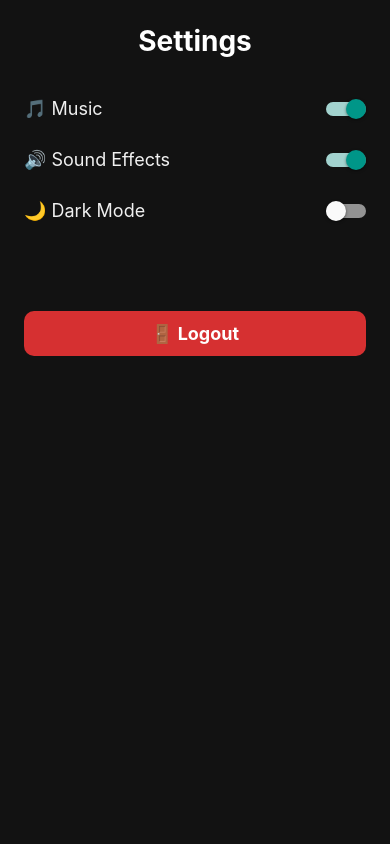
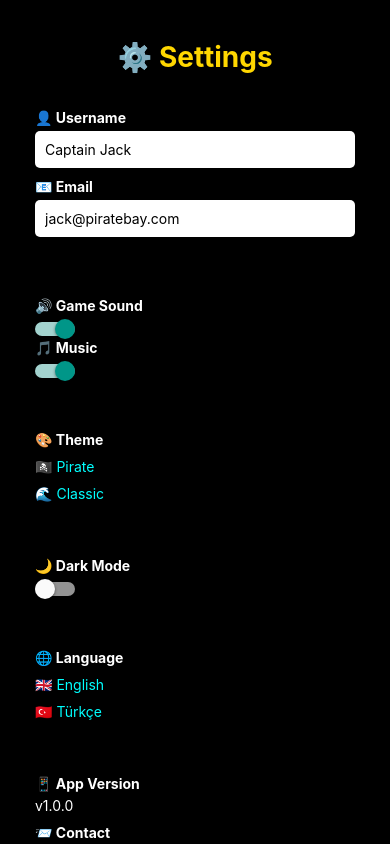
Before and after one commit to hasan-aydinoglu/perudo, a React Native app: screen /Settings in a window 390 px wide. Built offline with nearby package versions, Linux system fonts and the light colour scheme.

Commit message:
Initial commit for Perudo project

```diff
--- a/screens/SettingsScreen.js
+++ b/screens/SettingsScreen.js
@@ -1,82 +1,133 @@
+// SettingsScreen.js - Gelişmiş Ayarlar Sayfası (Siyah Arka Planlı)
 import React, { useState } from 'react';
 import {
-  View,
-  Text,
-  StyleSheet,
-  Switch,
-  TouchableOpacity,
-  Alert,
+  View, Text, StyleSheet, Image, Switch,
+  TouchableOpacity, TextInput, ScrollView, Alert, ImageBackground
 } from 'react-native';
 
 export default function SettingsScreen({ navigation }) {
+  const [isSoundOn, setIsSoundOn] = useState(true);
   const [isMusicOn, setIsMusicOn] = useState(true);
-  const [isSoundOn, setIsSoundOn] = useState(true);
+  const [username, setUsername] = useState('Captain Jack');
+  const [email, setEmail] = useState('jack@piratebay.com');
   const [isDarkMode, setIsDarkMode] = useState(false);
+  const [selectedTheme, setSelectedTheme] = useState('Pirate');
+  const [selectedLanguage, setSelectedLanguage] = useState('English');
 
   const handleLogout = () => {
     Alert.alert('Logged Out', 'You have been logged out.');
-    navigation.navigate('Login'); // LoginScreen'e döner
+    navigation.navigate('Login');
   };
 
   return (
-    <View style={styles.container}>
-      <Text style={styles.title}>Settings</Text>
+    <View style={{ flex: 1, backgroundColor: 'black' }}>
+      <ScrollView contentContainerStyle={styles.container}>
 
-      <View style={styles.settingRow}>
+        <Text style={styles.header}>⚙️ Settings</Text>
+
+        {/* Kullanıcı Bilgileri */}
+        <View style={styles.section}>
+          <Text style={styles.label}>👤 Username</Text>
+          <TextInput style={styles.input} value={username} onChangeText={setUsername} />
+
+          <Text style={styles.label}>📧 Email</Text>
+          <TextInput style={styles.input} value={email} onChangeText={setEmail} />
+        </View>
+
+        {/* Ses Ayarları */}
+        <View style={styles.section}>
+          <Text style={styles.label}>🔊 Game Sound</Text>
+          <Switch value={isSoundOn} onValueChange={setIsSoundOn} />
+
           <Text style={styles.label}>🎵 Music</Text>
           <Switch value={isMusicOn} onValueChange={setIsMusicOn} />
         </View>
 
-      <View style={styles.settingRow}>
-        <Text style={styles.label}>🔊 Sound Effects</Text>
-        <Switch value={isSoundOn} onValueChange={setIsSoundOn} />
+        {/* Tema Seçimi */}
+        <View style={styles.section}>
+          <Text style={styles.label}>🎨 Theme</Text>
+          <Text style={styles.button} onPress={() => setSelectedTheme('Pirate')}>🏴‍☠️ Pirate</Text>
+          <Text style={styles.button} onPress={() => setSelectedTheme('Classic')}>🌊 Classic</Text>
         </View>
 
-      <View style={styles.settingRow}>
+        {/* Koyu Mod */}
+        <View style={styles.section}>
           <Text style={styles.label}>🌙 Dark Mode</Text>
           <Switch value={isDarkMode} onValueChange={setIsDarkMode} />
         </View>
 
-      <TouchableOpacity style={styles.logoutButton} onPress={handleLogout}>
-        <Text style={styles.logoutText}>🚪 Logout</Text>
+        {/* Dil Seçimi */}
+        <View style={styles.section}>
+          <Text style={styles.label}>🌐 Language</Text>
+          <Text style={styles.button} onPress={() => setSelectedLanguage('English')}>🇬🇧 English</Text>
+          <Text style={styles.button} onPress={() => setSelectedLanguage('Türkçe')}>🇹🇷 Türkçe</Text>
+        </View>
+
+        {/* Hakkında & Destek */}
+        <View style={styles.section}>
+          <Text style={styles.label}>📱 App Version</Text>
+          <Text style={styles.info}>v1.0.0</Text>
+
+          <Text style={styles.label}>📨 Contact</Text>
+          <Text style={styles.info}>support@perudoapp.com</Text>
+        </View>
+
+        {/* Çıkış Butonu */}
+        <TouchableOpacity onPress={handleLogout} style={styles.logoutButton}>
+          <Text style={styles.logoutText}>🚪 Log Out</Text>
         </TouchableOpacity>
+
+      </ScrollView>
     </View>
   );
 }
 
 const styles = StyleSheet.create({
   container: {
-    flex: 1,
-    backgroundColor: '#121212',
-    padding: 24,
+    padding: 20,
+    paddingBottom: 50,
   },
-  title: {
-    color: '#fff',
+  header: {
     fontSize: 28,
     fontWeight: 'bold',
-    marginBottom: 40,
-    textAlign: 'center',
+    color: 'gold',
+    alignSelf: 'center',
+    marginVertical: 20,
   },
-  settingRow: {
-    flexDirection: 'row',
-    justifyContent: 'space-between',
-    alignItems: 'center',
-    marginBottom: 30,
+  section: {
+    marginBottom: 20,
+    backgroundColor: 'rgba(0,0,0,0.5)',
+    padding: 15,
+    borderRadius: 10,
   },
   label: {
-    color: '#f0f0f0',
-    fontSize: 18,
+    color: '#fff',
+    fontWeight: 'bold',
+    marginBottom: 5,
+  },
+  input: {
+    backgroundColor: '#fff',
+    padding: 10,
+    borderRadius: 5,
+    marginBottom: 10,
+  },
+  button: {
+    color: '#00ffff',
+    paddingVertical: 5,
+  },
+  info: {
+    color: '#fff',
+    marginBottom: 10,
   },
   logoutButton: {
-    marginTop: 60,
-    backgroundColor: '#d63031',
+    backgroundColor: '#ff4444',
     padding: 12,
     borderRadius: 10,
     alignItems: 'center',
+    marginTop: 10,
   },
   logoutText: {
     color: '#fff',
-    fontSize: 18,
     fontWeight: 'bold',
   },
 });
```
Lines whose indentation alone changed are shown as unchanged.
